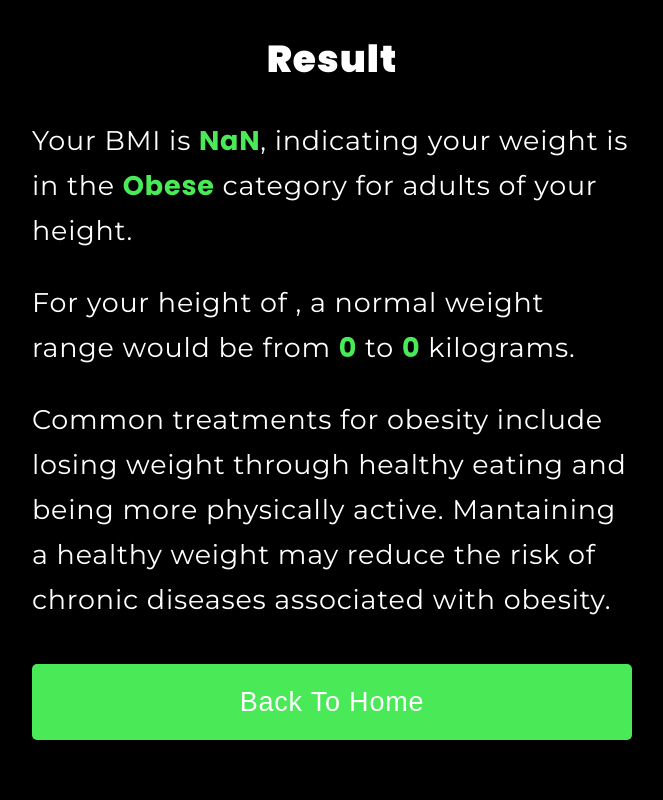
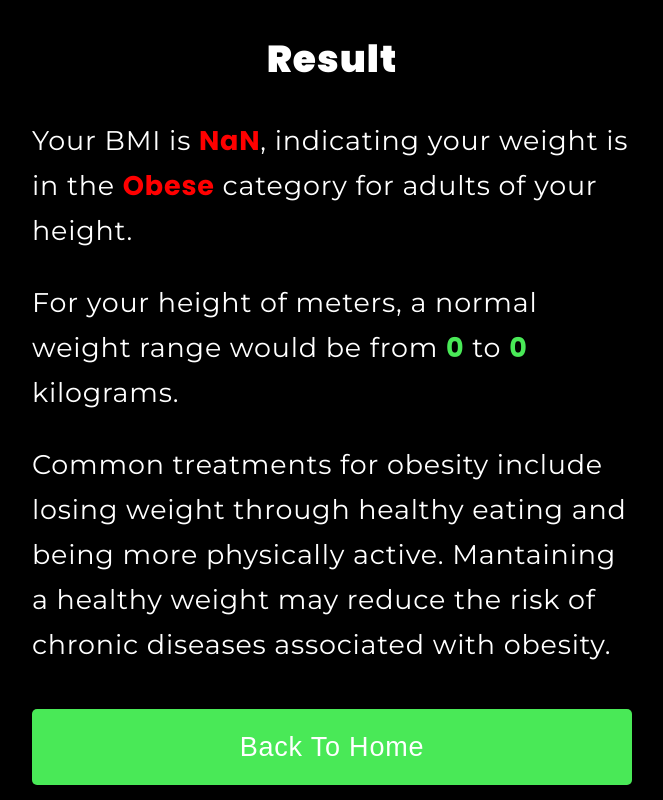
Before and after one commit to asuman315/Get-Bmi, a React (Create React App) app: page /results in a window 1280 px wide. Shown: the whole page, without its empty margins (308-971 px from the left). Built offline with nearby package versions, Linux system fonts and the light colour scheme.

Commit message:
set the right units

```diff
--- a/src/Alert.js
+++ b/src/Alert.js
@@ -11,7 +11,7 @@ const Alert = () => {
  useEffect(() => {
   const alertTimeOut = setTimeout (() => {
     setAlert({show: false})
-  }, 2500)
+  }, 3000)
 
   //clean up function
   return () => clearTimeout(alertTimeOut)
--- a/src/App.js
+++ b/src/App.js
@@ -13,13 +13,13 @@ export const AppContext = createContext();
 
 const App = () => {
 
-  const [ageCount, setAgeCount] = useState('')
-  const [weightCount, setWeightCount] = useState('')
-  const [heightCount, setHeightCount] = useState('')
+  const [age, setAge] = useState('')
+  const [weight, setWeight] = useState('')
+  const [height, setHeight] = useState('')
   const [checkMaleGender, setCheckMaleGender] = useState()
   const [checkFemaleGender, setCheckFemaleGender] = useState()
-  const [optionWeightValue, setOptionWeightValue] = useState('Kgs')
-  const [optionHeightValue, setOptionHeightValue] = useState('m')
+  const [selectedWeightUnit, setSelectedWeightUnit] = useState('Kgs')
+  const [selectedHeightUnit, setSelectedHeightUnit] = useState('m')
   const [alert, setAlert] = useState({ show: false, msg: '', type: ''})
 
 
@@ -32,37 +32,37 @@ const App = () => {
   const healthyBmiTwo = 24.9;
 
   //else if won't work if two conditions (like if a == 2 && b === 3) are incorporated statements with one condition (like if a === 2). All must be two if two conditions are to be used and vise varsa.
-  if (optionWeightValue === 'Ibs' && optionHeightValue === 'm') {
+  if (selectedWeightUnit === 'Ibs' && selectedHeightUnit === 'm') {
     //console.log('Pounds and meters have been selected')
-    convertedBmi = (weightCount * 0.4536) / (heightCount * heightCount)
+    convertedBmi = (weight * 0.4536) / (height * height)
 
-    convertedHealthyWeightOne = (heightCount * heightCount) * healthyBmiOne/0.4536
+    convertedHealthyWeightOne = (height * height) * healthyBmiOne/0.4536
 
-    convertedHealthyWeightTwo = (heightCount * heightCount) * healthyBmiTwo/0.4536
+    convertedHealthyWeightTwo = (height * height) * healthyBmiTwo/0.4536
 
-  } else if (optionHeightValue === 'ft' && optionWeightValue === 'Kgs' ) {
+  } else if (selectedHeightUnit === 'ft' && selectedWeightUnit === 'Kgs' ) {
     //console.log('Feet and Kilos have been selected')
-    convertedBmi = weightCount / (heightCount * heightCount * 0.093)
+    convertedBmi = weight / (height * height * 0.093)
 
-    convertedHealthyWeightOne = healthyBmiOne * (heightCount * heightCount * 0.093)
+    convertedHealthyWeightOne = healthyBmiOne * (height * height * 0.093)
 
-    convertedHealthyWeightTwo = healthyBmiTwo * (heightCount * heightCount * 0.093)
+    convertedHealthyWeightTwo = healthyBmiTwo * (height * height * 0.093)
 
-  } else if (optionWeightValue === 'Ibs' && optionHeightValue === 'ft') {
+  } else if (selectedWeightUnit === 'Ibs' && selectedHeightUnit === 'ft') {
     //console.log('Pounds and Feet have been selected');
-    convertedBmi = (weightCount * 0.4536) / (heightCount * heightCount * 0.093)
+    convertedBmi = (weight * 0.4536) / (height * height * 0.093)
 
-    convertedHealthyWeightOne = healthyBmiOne * (heightCount * heightCount * 0.093)/0.4536
+    convertedHealthyWeightOne = healthyBmiOne * (height * height * 0.093)/0.4536
 
-    convertedHealthyWeightTwo = healthyBmiTwo * (heightCount * heightCount * 0.093) / 0.4536
+    convertedHealthyWeightTwo = healthyBmiTwo * (height * height * 0.093) / 0.4536
 
   } else {
     //console.log('Default Values (Kgs and m) have been selected')
-    convertedBmi = weightCount / (heightCount * heightCount)
+    convertedBmi = weight / (height * height)
 
-    convertedHealthyWeightOne = healthyBmiOne * (heightCount * heightCount)
+    convertedHealthyWeightOne = healthyBmiOne * (height * height)
 
-    convertedHealthyWeightTwo = healthyBmiTwo * (heightCount * heightCount)
+    convertedHealthyWeightTwo = healthyBmiTwo * (height * height)
 
   }
 
@@ -70,7 +70,7 @@ const App = () => {
   const healthyWeightOne = Math.round(convertedHealthyWeightOne);
   const healthyWeightTwo = Math.round(convertedHealthyWeightTwo);
   const healthyWeightRange = [healthyWeightOne, healthyWeightTwo]
-  console.log(bmi, healthyWeightRange);
+  //console.log(bmi, healthyWeightRange);
 
 
   //Handling Bmi categories
@@ -96,9 +96,9 @@ const App = () => {
     let navigate = useNavigate()
 
   const handleCalculation = () => {
-    console.log(optionWeightValue, weightCount);
+
     //handle validations
-    if (heightCount === '' || weightCount === '' || ageCount === '') {
+    if (height === '' || weight === '' || age === '') {
       setAlert({show: true, msg: 'Please, you need to provide your Weight, Age and Height!'})
       return
     }
@@ -106,17 +106,34 @@ const App = () => {
       setAlert({ show: true, msg: 'Please, you need to select a gender!' })
       return
     }
+
+    if (age < 18) {
+      setAlert({
+        show: true,
+        msg: 'Sorry!! Bmi is not used for children below 18 years'
+      })
+      return
+    }
+
+    if (age > 65) {
+        setAlert({
+          show: true,
+          msg: 'Sorry!! Bmi is not used for the elderly above 65 years'
+      })
+      return
+    }
+
    // console.log(weightCount);
     navigate('/results')
   }
   return (
     <AppContext.Provider value={{
-      ageCount,
-      setAgeCount,
-      weightCount,
-      setWeightCount,
-      heightCount,
-      setHeightCount,
+      age,
+      setAge,
+      weight,
+      setWeight,
+      height,
+      setHeight,
       handleCalculation,
       checkFemaleGender,
       checkMaleGender,
@@ -128,11 +145,10 @@ const App = () => {
       healthyWeightRange,
       alert,
       setAlert,
-      optionHeightValue,
-      optionWeightValue,
-      setOptionHeightValue,
-      setOptionWeightValue
-
+      selectedHeightUnit,
+      selectedWeightUnit,
+      setSelectedHeightUnit,
+      setSelectedWeightUnit
     }}>
       <Routes>
         <Route path='/get-bmi' element={<Main />} />
--- a/src/age.js
+++ b/src/age.js
@@ -6,11 +6,8 @@ import Alert from './Alert'
 
 const Age = () => {
 
-  const { ageCount, setAgeCount, weightCount, setWeightCount, heightCount, setHeightCount, handleCalculation, alert, optionHeightValue, setOptionWeightValue, optionWeightValue, setOptionHeightValue
+  const { age, setAge, weight, setWeight, height, setHeight, handleCalculation, alert, selectedHeightUnit, setSelectedWeightUnit, selectedWeightUnit, setSelectedHeightUnit
 } = useContext(AppContext)
-
-  //destructure optionValues
-  //const [Kgs, Ibs, m, ft] = optionValues
 
   return (
    <div className="age-container">
@@ -23,13 +20,13 @@ const Age = () => {
                 src={circleMinus}
                 className='circle-minus'
                 alt="circle-minus icon"
-                onClick={() => setAgeCount(ageCount - 1)}
+                onClick={() => setAge(age - 1)}
               />
             <input
                 type="number"
                 placeholder='e.g 28'
-                value={ageCount}
-                onChange={(e) => setAgeCount(parseInt(e.target.value))}
+                value={age}
+                onChange={(e) => setAge(parseInt(e.target.value))}
                 min='1'
                 required
              />
@@ -37,7 +34,7 @@ const Age = () => {
               src={circlePlus}
               className='circle-plus'
               alt="circle-plus icon"
-                onClick={() => setAgeCount(ageCount + 1)}
+                onClick={() => setAge(age + 1)}
             />
           </div>
        </li>
@@ -48,13 +45,13 @@ const Age = () => {
                 src={circleMinus}
                 alt="cricle plus"
                 className='circle-minus'
-                onClick={() => setWeightCount(weightCount - 1)}
+                onClick={() => setWeight(weight - 1)}
               />
              <input
                 type="number"
                 placeholder='e.g 68'
-                value={weightCount}
-                onChange={(e) => setWeightCount(parseInt(e.target.value))
+                value={weight}
+                onChange={(e) => setWeight(parseInt(e.target.value))
                 }
                 required
               />
@@ -62,12 +59,12 @@ const Age = () => {
                 src={circlePlus}
                 alt="circle plus"
                 className='circle-plus'
-                onClick={() => setWeightCount(weightCount + 1)}
+                onClick={() => setWeight(weight + 1)}
               />
               <select
                 className='units'
-                value={optionWeightValue}
-                onChange={(e) => setOptionWeightValue(e.target.value)}
+                value={selectedWeightUnit}
+                onChange={(e) => setSelectedWeightUnit(e.target.value)}
               >
                 <option value='Kgs'>Kgs</option>
                 <option value='Ibs'>Ibs</option>
@@ -81,14 +78,14 @@ const Age = () => {
               src={circleMinus}
               className='circle-minus'
               alt="circle minus"
-              onClick={() => setHeightCount(heightCount - 0.01)}
+              onClick={() => setHeight(height - 0.01)}
               required
             />
             <input
               type="number"
               placeholder='e.g 1.8'
-              value={heightCount}
-              onChange={(e) => setHeightCount(parseFloat(e.target.value))}
+              value={height}
+              onChange={(e) => setHeight(parseFloat(e.target.value))}
               step='0.01'
               required
             />
@@ -96,12 +93,12 @@ const Age = () => {
               src={circlePlus}
               className='circle-plus'
               alt="circle plus"
-              onClick={() => setHeightCount(heightCount + 0.01)}
+              onClick={() => setHeight(height + 0.01)}
             />
             <select
               className='units'
-              value={optionHeightValue}
-              onChange={(e) => setOptionHeightValue(e.target.value)}
+              value={selectedHeightUnit}
+              onChange={(e) => setSelectedHeightUnit(e.target.value)}
             >
               <option value='m'>m</option>
               <option value='ft'>ft</option>
--- a/src/index.css
+++ b/src/index.css
@@ -244,6 +244,10 @@ ul {
   line-height: 2.5rem;
 }
 
+/* .results-container span .danger {
+  color: yellow;
+} */
+
 /* Hide input arrows on Chrome, Safari, Edge, Opera */
 input::-webkit-outer-spin-button,
 input::-webkit-inner-spin-button {
--- a/src/results.js
+++ b/src/results.js
@@ -1,4 +1,4 @@
-import React,{useContext} from 'react'
+import React,{useContext, useEffect} from 'react'
 import './index.css'
 //import { IoIosArrowBack } from 'react-icons/Io'
 import { useNavigate } from 'react-router-dom'
@@ -6,13 +6,23 @@ import { AppContext } from './App'
 
 const Results = () => {
 
-  const { ageCount, weightCount, heightCount, bmi, recommendation, bmiCategory, healthyWeightRange, setWeightCount, setHeightCount, setAgeCount, setCheckMaleGender, setCheckFemaleGender
+  const { height, bmi, recommendation, bmiCategory, healthyWeightRange, setWeight, setHeight, setAge, setCheckMaleGender, setCheckFemaleGender, selectedHeightUnit, selectedWeightUnit, setAlert, alert
   } = useContext(AppContext)
 
+  useEffect(() => {
+    if (bmiCategory === 'Obese' || bmiCategory === 'Over Weight') {
+      setAlert({ type: 'danger' })
+    } else {
+      setAlert({ type: '' })
+    }
+  }, [])
+
+  console.log(alert, bmiCategory);
+
   const backToHome = () => {
-    setWeightCount('')
-    setHeightCount('')
-    setAgeCount('')
+    setWeight('')
+    setHeight('')
+    setAge('')
     setCheckMaleGender('')
     setCheckFemaleGender('')
     navigate('/get-bmi')
@@ -25,10 +35,10 @@ const Results = () => {
     <div className="results-container">
       <h2>Result</h2>
       <p>
-        Your BMI is <span>{bmi}</span>, indicating your weight is in the <span>{bmiCategory}</span> category for adults of your height.
+        Your BMI is <span style={{ color: alert.type === 'danger' ? 'red' : 'hsl(125, 78%, 60%)' }} >{bmi}</span>, indicating your weight is in the <span style={{ color: alert.type === 'danger' ? 'red' : 'hsl(125, 78%, 60%)' }}>{bmiCategory}</span> category for adults of your height.
       </p>
       <p>
-        For your height of <span>{heightCount}</span>, a normal weight range would be from <span>{healthyWeightRange[0]}</span> to <span>{healthyWeightRange[1]}</span> kilograms.
+        For your height of <span>{height}</span> {selectedHeightUnit === 'm' ? 'meters' : 'feet'}, a normal weight range would be from <span>{healthyWeightRange[0]}</span> to <span>{healthyWeightRange[1]}</span> {selectedWeightUnit === 'Kgs' ? 'kilograms' : 'Pounds'}.
       </p>
       <p>{recommendation}</p>
       <button onClick={backToHome}>Back To Home</button>
```
